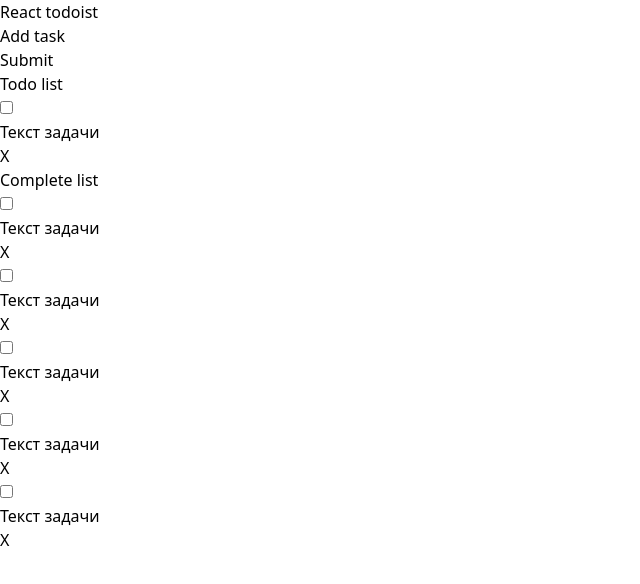
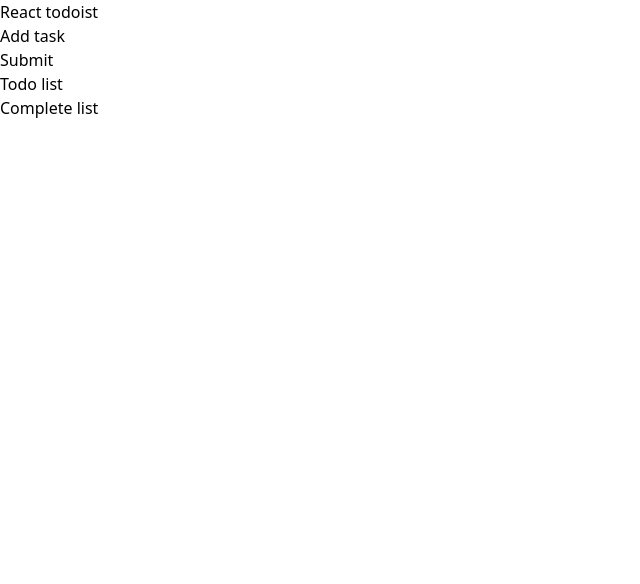
Before and after one commit to feralist21/react-todo, a React (Vite) app: page / in a window 1280 px wide. Shown: the top 584 px of the page, without its empty margins (0-640 px from the left). Built offline with nearby package versions, Linux system fonts and the light colour scheme.

Commit message:
Добавляет простое добавление задач

```diff
--- a/src/App.jsx
+++ b/src/App.jsx
@@ -1,26 +1,36 @@
-// import Container from './components/Container';
+import { useState } from 'react';
 import TodoItem from './components/TodoItem';
 import TodoInput from './components/TotoInput';
 
 function App() {
+    const [list, setList] = useState([]);
+
+    function handlerTodoList(todo) {
+        setList(
+            [
+                ...list,
+                todo
+            ]
+        )
+    }
+
+    const todoList = list.map((todo, index) => {
+        return <TodoItem key={index} label={todo} />
+    });
+
     return (
         <>
             <div className="py-20 w-1/3 mx-auto">
                 <h1 className="mb-10 text-3xl font-bold text-center">React todoist</h1>
                 <div className="flex flex-col gap-y-12">
-                    <TodoInput />
+                    <TodoInput onSubmit={handlerTodoList} />
                     <div className="flex flex-col gap-y-4">
                         <h2 className="text-xl">Todo list</h2>
-                        <TodoItem />
+                        {todoList}
                     </div>
                     <div className="flex flex-col gap-y-4">
                         <h2 className="text-xl">Complete list</h2>
                         <div className="flex flex-col gap-y-4">
-                            <TodoItem />
-                            <TodoItem />
-                            <TodoItem />
-                            <TodoItem />
-                            <TodoItem />
                         </div>
                     </div>
                 </div>
--- a/src/components/Container.jsx
+++ /dev/null
@@ -1,6 +0,0 @@
-/* eslint-disable react/prop-types */
-function Container({ children }) {
-    return <div className="container mx-auto px-4">{children}</div>;
-}
-
-export default Container;
--- a/src/components/TodoItem.jsx
+++ b/src/components/TodoItem.jsx
@@ -1,18 +1,15 @@
+/* eslint-disable react/prop-types */
 import { useState } from 'react';
 import TodoButton from './TodoButton';
 import TodoCheckbox from './TodoCheckbox';
 
-function TodoItem() {
+function TodoItem({ label }) {
     const [value, setCheckbox] = useState(false);
 
     return (
         <div className="flex gap-x-4">
-            <TodoCheckbox
-                value={value}
-                checked={value}
-                onChange={() => setCheckbox(!value)}
-            />
-            <p>Текст задачи</p>
+            <TodoCheckbox value={value} checked={value} onChange={() => setCheckbox(!value)} />
+            <p>{label}</p>
             <TodoButton className="text-xs" view="accent" size="small">
                 Х
             </TodoButton>
--- a/src/components/TotoInput.jsx
+++ b/src/components/TotoInput.jsx
@@ -2,17 +2,17 @@
 import { useState } from 'react';
 import TodoButton from './TodoButton';
 
-function TodoInput() {
+function TodoInput({onSubmit}) {
     const [text, setText] = useState('');
 
-    function submitTask(e) {
+    function addTodoItem(e) {
         e.preventDefault();
-        console.log(`submit task text - ${text}`);
+        onSubmit(text);
         setText('');
     }
 
     return (
-        <form className="w-full flex gap-x-4 items-end" onSubmit={submitTask}>
+        <form className="w-full flex gap-x-4 items-end" onSubmit={addTodoItem}>
             <div className="w-auto flex-grow">
                 <label className="block" htmlFor="text">
                     Add task
```
